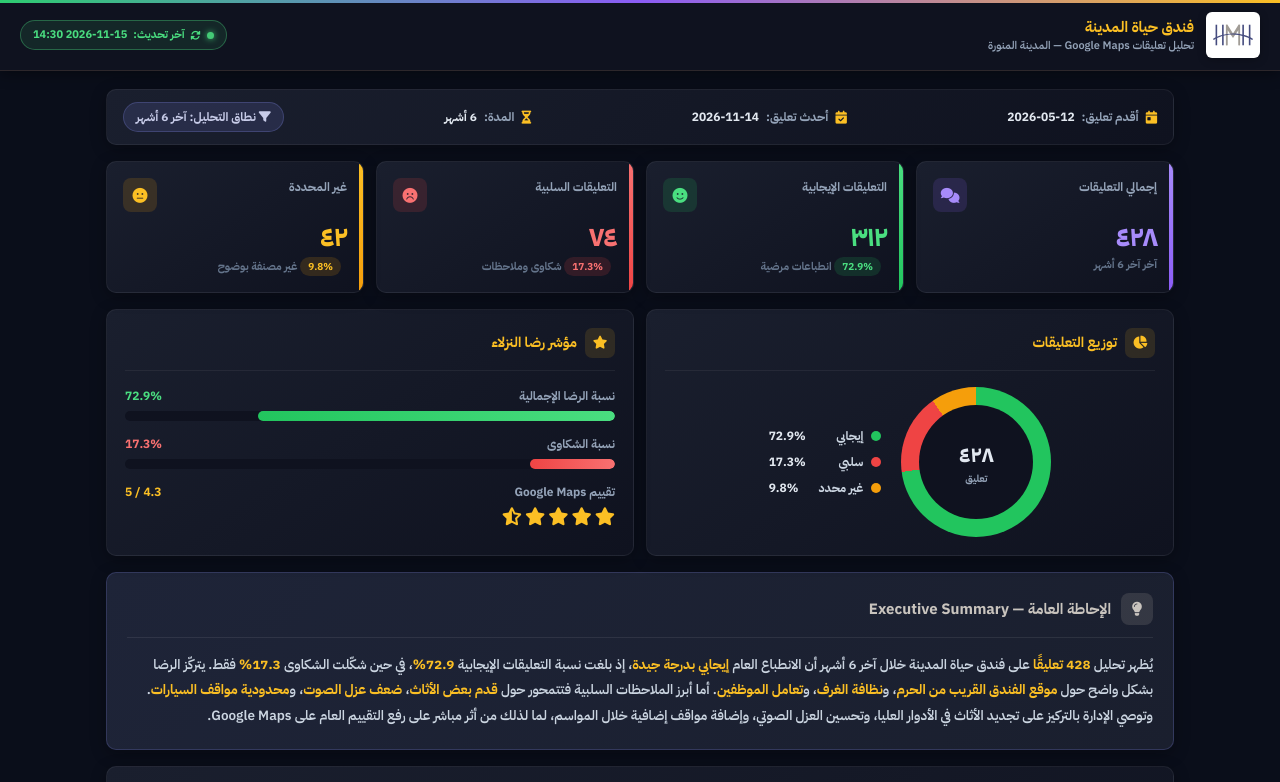
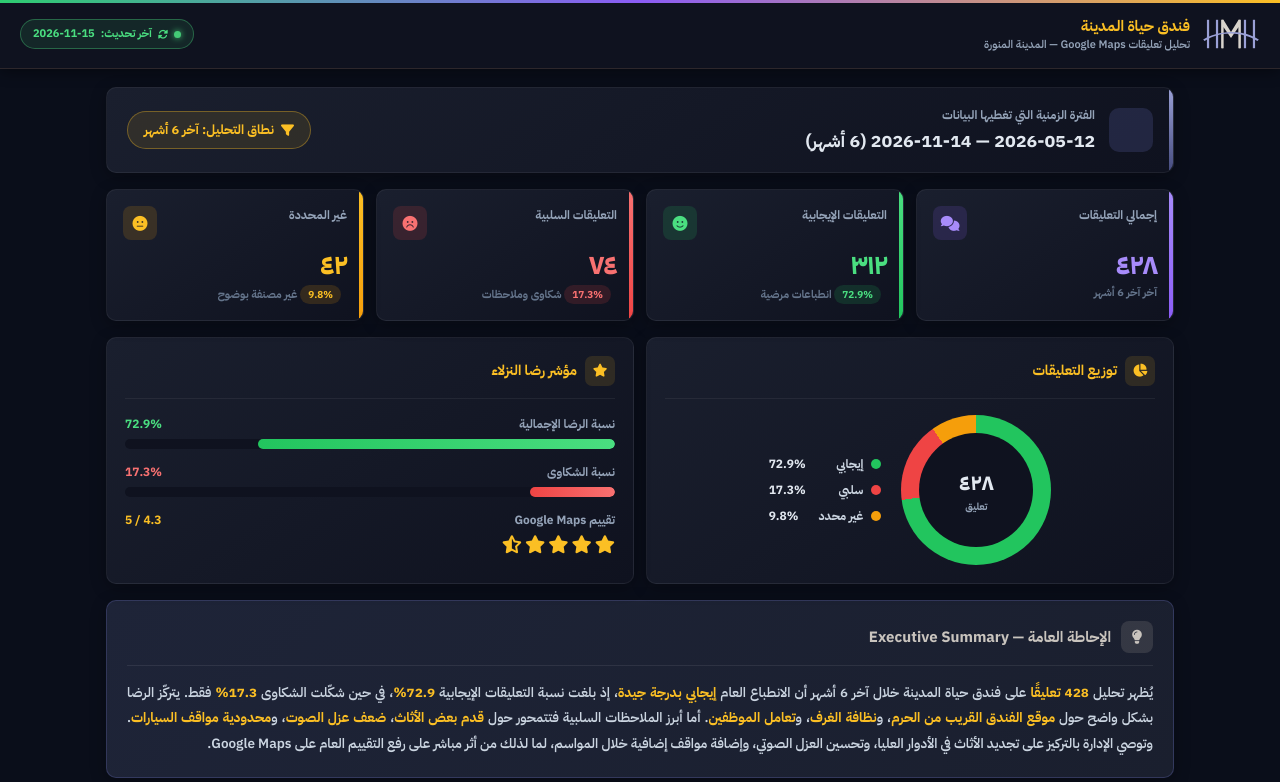
Before and after one commit to Engr-Abdulrahman/HotelRevs, a plain HTML site: page index.html in a window 1280 px wide. Shown: the top 782 px of the page. Drawn offline with Linux system fonts and the light colour scheme.

Commit message:
Update index.html

```diff
--- a/index.html
+++ b/index.html
@@ -46,18 +46,14 @@
     }
     .brand { display: flex; align-items: center; gap: 12px; min-width: 0; }
 
-    /* شعار فندق حياة المدينة — حاوية بيضاء صغيرة */
+    /* شعار فندق حياة المدينة — مفرّغ بدون خلفية */
     .brand-logo {
-        width: 54px;
-        height: 46px;
-        background: #ffffff;
-        border-radius: 6px;
-        padding: 4px 6px;
+        width: 58px;
+        height: 44px;
         display: flex;
         align-items: center;
         justify-content: center;
         flex-shrink: 0;
-        box-shadow: 0 2px 8px rgba(0, 0, 0, 0.25);
     }
     .brand-logo svg {
         width: 100%;
@@ -118,39 +114,70 @@
         padding: 18px 16px 40px;
     }
 
-    /* ===== شريط الفترة الزمنية ===== */
-    .period-bar {
+    /* ===== كارت الفترة الزمنية ===== */
+    .period-card {
+        background: linear-gradient(145deg, #1a1f2e, #0f121f);
+        border: 1px solid rgba(255, 255, 255, 0.06);
+        border-radius: 10px;
+        padding: 18px 20px;
+        margin-bottom: 16px;
+        box-shadow: 0 4px 16px rgba(0, 0, 0, 0.3);
         display: flex;
         justify-content: space-between;
         align-items: center;
-        gap: 10px;
+        gap: 16px;
         flex-wrap: wrap;
-        background: linear-gradient(135deg, #1a1f2e, #0f121f);
-        border: 1px solid rgba(255, 255, 255, 0.06);
-        border-radius: 10px;
-        padding: 12px 16px;
-        margin-bottom: 16px;
-        box-shadow: 0 4px 16px rgba(0, 0, 0, 0.3);
+        position: relative;
+        overflow: hidden;
     }
-    .period-bar .pb-item {
+    .period-card::before {
+        content: '';
+        position: absolute;
+        top: 0; right: 0;
+        width: 4px; height: 100%;
+        background: linear-gradient(180deg, #9aa0d6, #454B7E);
+    }
+    .period-card .pc-left {
         display: flex;
         align-items: center;
-        gap: 7px;
+        gap: 14px;
+        min-width: 0;
+    }
+    .period-card .pc-icon {
+        width: 44px; height: 44px;
+        border-radius: 10px;
+        background: rgba(69, 75, 126, 0.35);
+        color: #9aa0d6;
+        display: flex;
+        align-items: center;
+        justify-content: center;
+        font-size: 18px;
+        flex-shrink: 0;
+    }
+    .period-card .pc-text { min-width: 0; }
+    .period-card .pc-label {
         font-size: 12px;
         font-weight: 700;
-        color: #cbd5e1;
+        color: #94a3b8;
+        margin-bottom: 3px;
     }
-    .period-bar .pb-item i { color: #fbbf24; font-size: 13px; }
-    .period-bar .pb-item .pb-label { color: #94a3b8; }
-    .period-bar .pb-item .pb-value { color: #e2e8f0; font-weight: 800; }
-    .period-bar .pb-range {
-        background: rgba(69, 75, 126, 0.35);
-        border: 1px solid rgba(69, 75, 126, 0.8);
-        color: #c7cbe8;
-        padding: 5px 12px;
+    .period-card .pc-value {
+        font-size: 18px;
+        font-weight: 800;
+        color: #e2e8f0;
+    }
+    .period-card .pc-range {
+        background: rgba(251, 191, 36, 0.1);
+        border: 1px solid rgba(251, 191, 36, 0.35);
+        color: #fbbf24;
+        padding: 8px 16px;
         border-radius: 999px;
-        font-size: 12px;
+        font-size: 13px;
         font-weight: 800;
+        white-space: nowrap;
+        display: inline-flex;
+        align-items: center;
+        gap: 7px;
     }
 
     /* ===== البطاقات الإحصائية ===== */
@@ -275,7 +302,7 @@
         color: #fbbf24;
     }
 
-    /* ===== المخطط الدائري (CSS Conic) ===== */
+    /* ===== المخطط الدائري ===== */
     .donut-wrap {
         display: flex;
         align-items: center;
@@ -378,6 +405,8 @@
         color: #cbd5e1;
         line-height: 1.9;
         font-weight: 600;
+        text-align: justify;   /* ← الخط مبرر */
+        text-justify: inter-word;
     }
     .exec-summary .es-body strong { color: #fbbf24; font-weight: 800; }
 
@@ -437,11 +466,12 @@
     @media (max-width: 520px) {
         .app-content { padding: 14px 12px 30px; }
         .stat-card .sc-value { font-size: 24px; }
-        .period-bar { justify-content: center; }
         .header-meta { width: 100%; justify-content: space-between; }
         .brand .brand-title { font-size: 13px; }
-        .brand-logo { width: 46px; height: 40px; }
+        .brand-logo { width: 50px; height: 38px; }
         .donut { width: 130px; height: 130px; }
+        .period-card { flex-direction: column; align-items: flex-start; }
+        .period-card .pc-range { width: 100%; justify-content: center; }
     }
 </style>
 </head>
@@ -450,17 +480,17 @@
 <!-- ===== الهيدر ===== -->
 <header class="app-header">
     <div class="brand">
-        <!-- شعار فندق حياة المدينة -->
+        <!-- شعار فندق حياة المدينة — مفرّغ (بدون خلفية) -->
         <div class="brand-logo">
             <svg viewBox="0 0 1000 550" xmlns="http://www.w3.org/2000/svg" preserveAspectRatio="xMidYMid meet">
-                <rect x="85" y="30" width="38" height="490" fill="#454B7E" />
-                <rect x="240" y="30" width="38" height="490" fill="#454B7E" />
-                <rect x="331" y="30" width="38" height="490" fill="#A19C96" />
-                <polygon points="369,30 500,240 631,30 660,30 660,520 631,520 631,155 500,345 369,155 369,520 340,520 340,30" fill="#A19C96" />
-                <rect x="631" y="30" width="38" height="490" fill="#A19C96" />
-                <rect x="722" y="30" width="38" height="490" fill="#454B7E" />
-                <rect x="877" y="30" width="38" height="490" fill="#454B7E" />
-                <path d="M 20 370 C 140 290, 320 245, 500 240 C 680 235, 860 290, 980 370 L 955 395 C 840 320, 680 270, 500 265 C 320 260, 160 320, 45 395 Z" fill="#454B7E" />
+                <rect x="85" y="30" width="38" height="490" fill="#9aa0d6" />
+                <rect x="240" y="30" width="38" height="490" fill="#9aa0d6" />
+                <rect x="331" y="30" width="38" height="490" fill="#d8d3cc" />
+                <polygon points="369,30 500,240 631,30 660,30 660,520 631,520 631,155 500,345 369,155 369,520 340,520 340,30" fill="#d8d3cc" />
+                <rect x="631" y="30" width="38" height="490" fill="#d8d3cc" />
+                <rect x="722" y="30" width="38" height="490" fill="#9aa0d6" />
+                <rect x="877" y="30" width="38" height="490" fill="#9aa0d6" />
+                <path d="M 20 370 C 140 290, 320 245, 500 240 C 680 235, 860 290, 980 370 L 955 395 C 840 320, 680 270, 500 265 C 320 260, 160 320, 45 395 Z" fill="#9aa0d6" />
             </svg>
         </div>
         <div class="brand-text">
@@ -479,24 +509,16 @@
 
 <main class="app-content">
 
-    <!-- ===== شريط الفترة الزمنية ===== -->
-    <div class="period-bar">
-        <div class="pb-item">
-            <i class="fas fa-calendar-day"></i>
-            <span class="pb-label">أقدم تعليق:</span>
-            <span class="pb-value" id="oldestDate">—</span>
+    <!-- ===== كارت الفترة الزمنية ===== -->
+    <div class="period-card">
+        <div class="pc-left">
+            <div class="pc-icon"><i class="fas fa-calendar-range"></i></div>
+            <div class="pc-text">
+                <div class="pc-label">الفترة الزمنية التي تغطيها البيانات</div>
+                <div class="pc-value" id="periodSpan">—</div>
+            </div>
         </div>
-        <div class="pb-item">
-            <i class="fas fa-calendar-check"></i>
-            <span class="pb-label">أحدث تعليق:</span>
-            <span class="pb-value" id="newestDate">—</span>
-        </div>
-        <div class="pb-item">
-            <i class="fas fa-hourglass-half"></i>
-            <span class="pb-label">المدة:</span>
-            <span class="pb-value" id="periodSpan">—</span>
-        </div>
-        <div class="pb-range">
+        <div class="pc-range">
             <i class="fas fa-filter"></i> نطاق التحليل: آخر 6 أشهر
         </div>
     </div>
@@ -601,7 +623,7 @@
 const hotelData = {
     hotelName: "فندق حياة المدينة",
     googleRating: 4.3,
-    lastUpdate: "2026-11-15 14:30",
+    lastUpdate: "2026-11-15",          // تاريخ فقط بدون ساعة
     oldestComment: "2026-05-12",
     newestComment: "2026-11-14",
     analysisRange: "آخر 6 أشهر",
@@ -733,9 +755,12 @@ function renderIndicators() {
 
 function renderPeriod() {
     const d = hotelData;
-    document.getElementById('oldestDate').textContent = d.oldestComment;
-    document.getElementById('newestDate').textContent = d.newestComment;
-    document.getElementById('periodSpan').textContent = computePeriodSpan(d.oldestComment, d.newestComment);
+    // عرض الفترة كاملة: من تاريخ إلى تاريخ + المدة
+    const from = d.oldestComment;
+    const to = d.newestComment;
+    const span = computePeriodSpan(from, to);
+    document.getElementById('periodSpan').textContent = `${from}  —  ${to}   (${span})`;
+    // تاريخ التحديث فقط بدون ساعة
     document.getElementById('lastUpdate').textContent = d.lastUpdate;
 }
 
```
